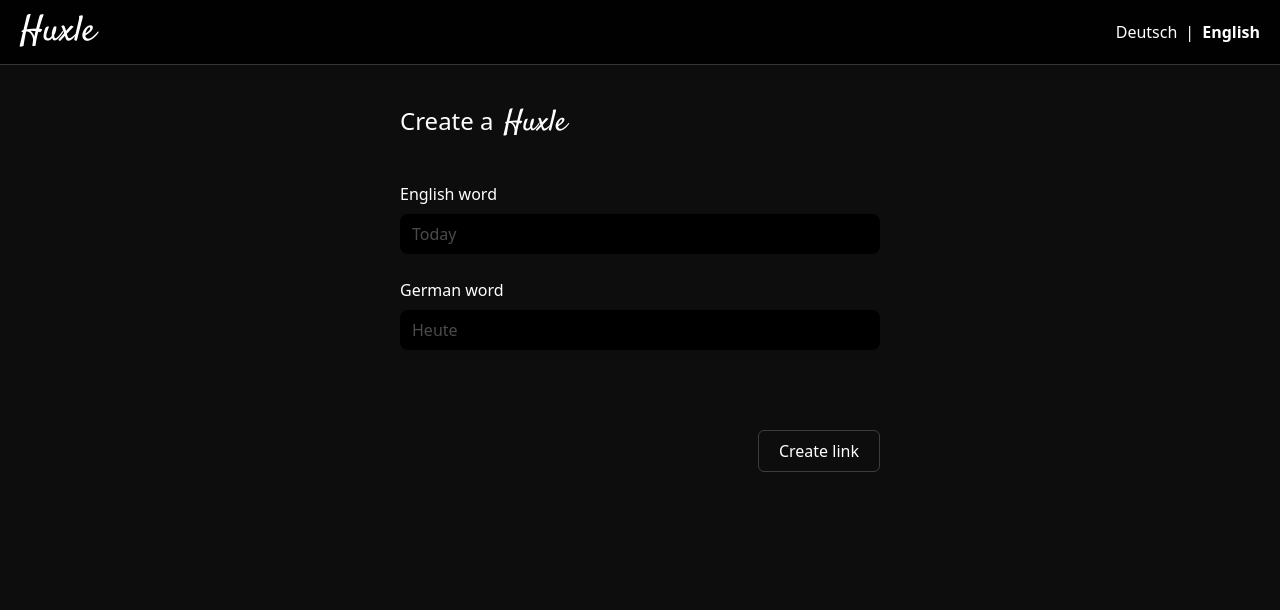
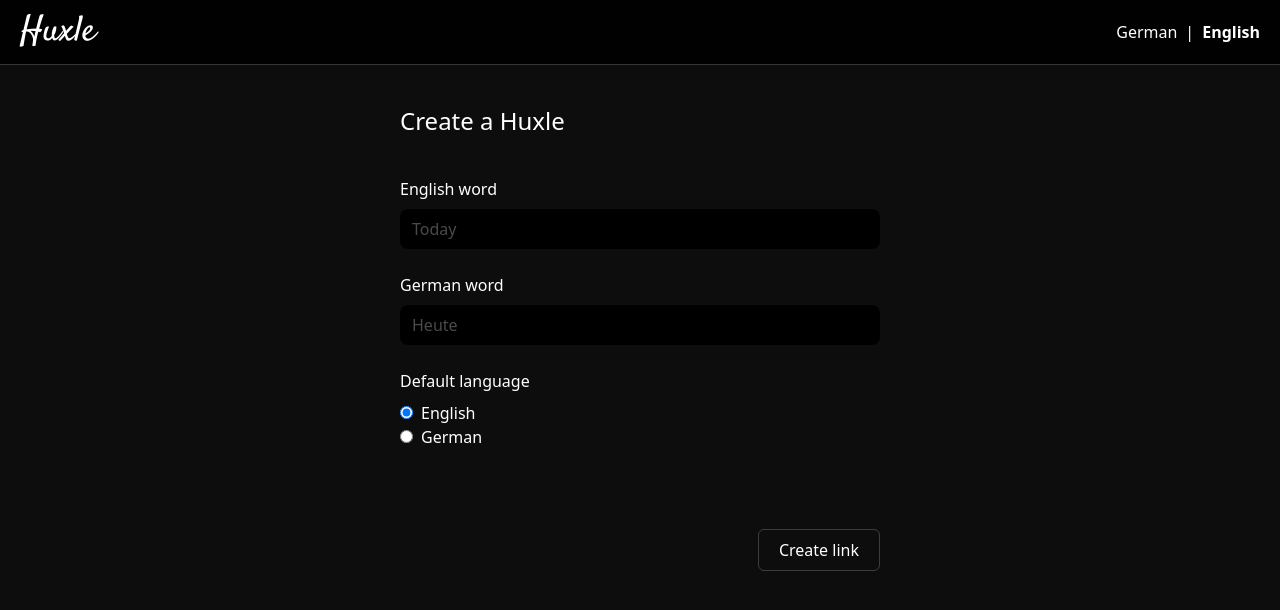
Before and after one commit to TimWillaert/HUX-Huxle, a Vue app: page /create in a window 1280 px wide. Shown: the top 610 px of the page. Built offline with nearby package versions, Linux system fonts and the light colour scheme.

Commit message:
Internationalization

```diff
--- a/package.json
+++ b/package.json
@@ -13,6 +13,7 @@
   "dependencies": {
     "vee-validate": "^4.7.3",
     "vue": "^3.2.41",
+    "vue-i18n": "^9.2.2",
     "vue-router": "^4.1.5"
   },
   "devDependencies": {
--- a/src/components/CreateHuxle.vue
+++ b/src/components/CreateHuxle.vue
@@ -1,11 +1,9 @@
 <template>
   <div class="mt-10 flex flex-col">
-    <p class="text-2xl">
-      Create a <span class="satisfy ml-1 text-3xl">Huxle</span>
-    </p>
+    <p class="text-2xl">{{ $t('create') }}</p>
 
     <Form @submit="onSubmit" class="flex flex-col">
-      <label for="english" class="mt-10 mb-2">English word</label>
+      <label for="english" class="mt-10 mb-2">{{ $t('englishWord') }}</label>
       <Field
         type="text"
         id="english"
@@ -16,7 +14,7 @@
       />
       <ErrorMessage name="english" class="mt-2 text-red-600/70 text-sm" />
 
-      <label for="german" class="mt-6 mb-2">German word</label>
+      <label for="german" class="mt-6 mb-2">{{ $t('germanWord') }}</label>
       <Field
         type="text"
         id="german"
@@ -27,17 +25,27 @@
       />
       <ErrorMessage name="german" class="mt-2 text-red-600/70 text-sm" />
 
+      <label class="mt-6 mb-2">{{ $t('defaultLang') }}</label>
+      <div>
+        <input type="radio" id="en" value="en" v-model="defaultLang" />
+        <label class="ml-2" for="en">{{ $t('english') }}</label>
+      </div>
+      <div>
+        <input type="radio" id="de" value="de" v-model="defaultLang" />
+        <label class="ml-2" for="de">{{ $t('german') }}</label>
+      </div>
+
       <button
         class="self-end mt-20 border border-white/20 px-5 py-2 rounded-md hover:bg-black transition-colors"
       >
-        Create link
+        {{ $t('createLink') }}
       </button>
     </Form>
   </div>
 
   <PopUp v-if="popupOpen" :setPopup="setPopup">
     <div class="max-w-[240px]">
-      <p class="self-start">Link to share:</p>
+      <p class="self-start">{{ $t('linkShare') }}:</p>
       <div class="flex items-center">
         <a
           :href="link"
@@ -57,14 +65,15 @@
 </template>
 
 <script setup lang="ts">
-import { ref } from "vue";
-import PopUp from "./PopUp.vue";
-import { Form, Field, ErrorMessage } from "vee-validate";
-import { containsSpecialChars } from "../helpers/validation";
+import { ref } from 'vue';
+import PopUp from './PopUp.vue';
+import { Form, Field, ErrorMessage } from 'vee-validate';
+import { containsSpecialChars } from '../helpers/validation';
 
 const popupOpen = ref(false);
-const copyText = ref("Copy link");
-const link = ref("http://127.0.0.1:5173/test");
+const defaultLang = ref('en');
+const copyText = ref('Copy link');
+const link = ref('http://127.0.0.1:5173/test');
 
 const setPopup = (bool: boolean) => {
   bool ? (popupOpen.value = true) : (popupOpen.value = false);
@@ -72,20 +81,20 @@
 
 const copyLink = () => {
   navigator.clipboard.writeText(link.value);
-  copyText.value = "Copied!";
+  copyText.value = 'Copied!';
 };
 
 const validateWord = (value: string) => {
   if (!value) {
-    return "This field is required.";
+    return 'This field is required.';
   }
 
   if (value.length != 5) {
-    return "The word must have exactly 5 letters";
+    return 'The word must have exactly 5 letters';
   }
 
   if (containsSpecialChars(value)) {
-    return "The word cannot contain special characters.";
+    return 'The word cannot contain special characters.';
   }
 
   return true;
@@ -94,10 +103,10 @@
 const onSubmit = (values: { english: string; german: string }) => {
   if (validateWord(values.english) && validateWord(values.german)) {
     setPopup(true);
-    let toEncode = `huxle#${values.english}#${values.german}`;
+    let toEncode = `huxle#${values.english}#${values.german}#${defaultLang.value}`;
     let encoded = window.btoa(toEncode);
     link.value = `http://127.0.0.1:5173/${encoded}`;
-    copyText.value = "Copy link";
+    copyText.value = 'Copy link';
   }
 };
 </script>
--- a/src/components/HeaderComponent.vue
+++ b/src/components/HeaderComponent.vue
@@ -6,15 +6,33 @@
       <h1 class="text-4xl satisfy">Huxle</h1>
     </RouterLink>
     <div class="flex items-center gap-2">
-      <p class="cursor-pointer font-light">Deutsch</p>
+      <p
+        class="cursor-pointer"
+        :class="{
+          'font-bold': $i18n.locale === 'de',
+          'font-light': $i18n.locale !== 'de',
+        }"
+        @click="$i18n.locale = 'de'"
+      >
+        {{ $t('german') }}
+      </p>
       <p>|</p>
-      <p class="cursor-pointer font-bold">English</p>
+      <p
+        class="cursor-pointer"
+        :class="{
+          'font-bold': $i18n.locale === 'en',
+          'font-light': $i18n.locale !== 'en',
+        }"
+        @click="$i18n.locale = 'en'"
+      >
+        {{ $t('english') }}
+      </p>
     </div>
   </div>
 </template>
 
 <script setup lang="ts">
-import { RouterLink } from "vue-router";
+import { RouterLink } from 'vue-router';
 </script>
 
 <style scoped></style>
--- a/src/components/LandingPage.vue
+++ b/src/components/LandingPage.vue
@@ -1,23 +1,23 @@
 <template>
   <div class="flex flex-col w-full h-full justify-center items-center">
     <h1 class="text-4xl leading-snug text-center">
-      Welcome to <span class="satisfy text-5xl ml-1 mr-3">Huxle</span>!
+      {{ $t('welcome') }} <span class="satisfy text-5xl ml-1 mr-3">Huxle</span>!
     </h1>
     <p class="mt-20 text-center">
-      Start playing by using a link with a Huxle game ID
+      {{ $t('start') }}
     </p>
-    <p class="my-7 text-sm text-gray-400">OR</p>
+    <p class="my-7 text-sm text-gray-400">{{ $t('or') }}</p>
     <RouterLink
       to="/create"
       class="border border-white/20 px-5 py-2 rounded-md hover:bg-black transition-colors"
     >
-      Create your own Huxle
+      {{ $t('createOwn') }}
     </RouterLink>
   </div>
 </template>
 
 <script setup lang="ts">
-import { RouterLink } from "vue-router";
+import { RouterLink } from 'vue-router';
 </script>
 
 <style scoped></style>
--- a/src/components/PlayHuxle.vue
+++ b/src/components/PlayHuxle.vue
@@ -19,7 +19,7 @@
   </div>
   <PopUp v-if="popupOpen" :setPopup="setPopup" :isEndgame="false">
     <div class="max-w-[240px]">
-      <p class="self-start">Whoops! Invalid Link.</p>
+      <p class="self-start">{{ $t('invalidLink') }}</p>
     </div>
   </PopUp>
   <EndNotification
@@ -58,6 +58,7 @@
 
 const wordEnglish = ref(decoded.split('#')[1]);
 const wordGerman = ref(decoded.split('#')[2]);
+const startLanguage = ref(decoded.split('#')[3]);
 
 const savedGame = localStorage.getItem('huxle-game') || '';
 
@@ -90,14 +91,12 @@
   state.grayKeys = savedState.grayKeys;
 }
 
-//Todo: validate if the decoded string is valid (should start with huxle, should have 2 hashtags, total length should be 17 characters)
-//If valid: start game
-//If invalid: show error pop-up (example in CreateHuxle.vue)
 if (
   !(
-    decoded.length == 17 &&
+    decoded.length == 20 &&
     decoded[5] === '#' &&
     decoded[11] == '#' &&
+    decoded[17] == '#' &&
     decoded.split('#')[0] === 'huxle'
   )
 ) {
--- a/src/main.ts
+++ b/src/main.ts
@@ -1,11 +1,49 @@
-import { createApp } from "vue";
-import App from "./App.vue";
-import router from "./router";
+import { createApp } from 'vue';
+import App from './App.vue';
+import router from './router';
+import { createI18n } from 'vue-i18n';
+import './assets/style.css';
 
-import "./assets/style.css";
+const i18n = createI18n({
+  locale: 'en',
+  messages: {
+    en: {
+      english: 'English',
+      german: 'German',
+      defaultLang: 'Default language',
+      welcome: 'Welcome to',
+      start: 'Start playing by using a link with a Huxle game ID',
+      or: 'OR',
+      createOwn: 'Create your own Huxle',
+      create: 'Create a Huxle',
+      englishWord: 'English word',
+      germanWord: 'German word',
+      createLink: 'Create link',
+      linkShare: 'Link to share',
+      invalidLink: 'Whoops! Invalid link.'
+    },
+    de: {
+      english: 'Englisch',
+      german: 'Deutsch',
+      defaultLang: 'Standardsprache',
+      welcome: 'Willkommen zu',
+      start:
+        'Beginnen Sie zu spielen, indem Sie einen Link mit einer Huxle-Spiel-ID verwenden',
+      or: 'ODER',
+      createOwn: 'Erstellen Sie Ihren eigenen Huxle',
+      create: 'Erstellen Sie einen Huxle',
+      englishWord: 'Englisches Wort',
+      germanWord: 'Deutsches Wort',
+      createLink: 'Link erstellen',
+      linkShare: 'Link zum Teilen',
+      invalidLink: 'Hoppla! Ungültiger Link.'
+    },
+  },
+});
 
 const app = createApp(App);
 
+app.use(i18n);
 app.use(router);
 
-app.mount("#app");
+app.mount('#app');
```
Also changed, not shown: 1 other file (tests, documents, lock files or other folders).
